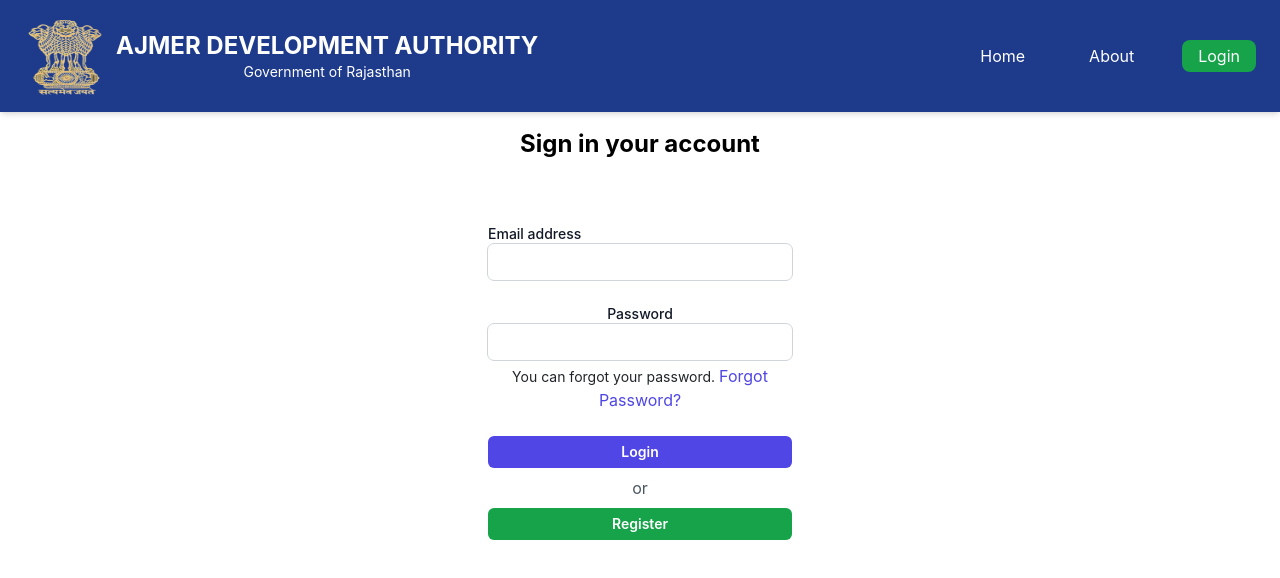
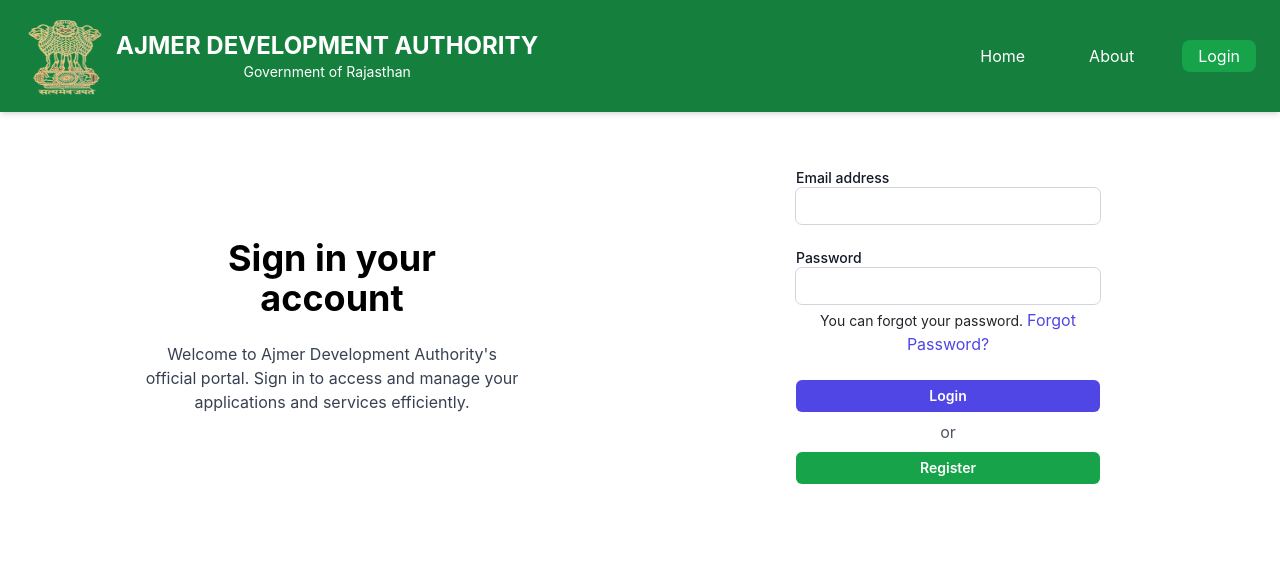
Before and after one commit to vineetsharma9252/ADA-PROJECT, a React (Create React App) app: page /login in a window 1280 px wide. Shown: the top 578 px of the page. Built offline with nearby package versions, Linux system fonts and the light colour scheme; no server answers.

Commit message:
18/03/2025 7:37AM

```diff
--- a/src/components/NavBar.js
+++ b/src/components/NavBar.js
@@ -100,7 +100,7 @@ const NavBar = () => {
   };
 
   return (
-    <nav className="shadow-md w-full z-50 top-0 left-0 bg-blue-900">
+    <nav className="shadow-md w-full z-50 top-0 left-0 bg-green-700">
       <div className="max-w-screen-xl mx-auto px-4 relative">
         {isLoading ? (
           <div className="animate-pulse p-4">
--- a/src/components/SignInForm.js
+++ b/src/components/SignInForm.js
@@ -34,12 +34,11 @@ export default function SignInForm() {
           "Content-Type": "application/json",
         },
         body: JSON.stringify(formData),
-        credentials: "include" // Important for cookies if used
+        credentials: "include", // Important for cookies if used
       });
 
       if (response.ok) {
         const data = await response.json();
-
 
         alert("Login successfully!");
 
@@ -55,35 +54,87 @@ export default function SignInForm() {
   };
 
   return (
-    <div className="flex min-h-full flex-1 flex-col justify-center px-6 py-1 lg:px-8 my-1" style={{ marginTop: "200px" }}>
-      <div className="sm:mx-auto sm:w-full sm:max-w-sm">
-        <h2 className="relative inline-block w-[70%] text-center mb-2 py-2 text-black text-2xl font-bold">
+    <div
+      className="flex min-h-full flex-1 hover:border-green-900 mx-auto flex-col lg:flex-row justify-center px-4 py-1  lg:px-6 lg:py-2 my-1 sm:my-2"
+      style={{ marginTop: "200px" }}
+    >
+      <div className="sm:mx-auto sm:w-full my-auto sm:max-w-sm">
+        <h2 className="relative inline-block w-[70%] text-center mb-2 py-2 text-black text-4xl font-bold">
           Sign in your account
         </h2>
+        <p className="hidden lg:block text-gray-700 text-center mt-2">
+          Welcome to Ajmer Development Authority's official portal. Sign in to
+          access and manage your applications and services efficiently.
+        </p>
       </div>
 
       <div className="mt-2 sm:mx-auto flex items-center sm:w-full sm:max-w-sm">
-        <form onSubmit={handleSubmit} method="POST" className="w-89 max-w-lg LoginFormCont p-10 space-y-6">
+        <form
+          onSubmit={handleSubmit}
+          method="POST"
+          className="w-89 max-w-lg LoginFormCont p-10 space-y-6"
+        >
           <div>
-            <label htmlFor="email" className="block text-sm font-medium text-left text-gray-900">Email address</label>
-            <input id="email" name="email" type="email" value={formData.email} onChange={handleChange} required className="block w-full rounded-md bg-white px-3 py-1.5 text-base text-gray-900 outline outline-1 outline-gray-300" />
+            <label
+              htmlFor="email"
+              className="block text-sm font-medium text-left text-gray-900"
+            >
+              Email address
+            </label>
+            <input
+              id="email"
+              name="email"
+              type="email"
+              value={formData.email}
+              onChange={handleChange}
+              required
+              className="block w-full rounded-md bg-white px-3 py-1.5 text-base text-gray-900 outline outline-1 outline-gray-300"
+            />
           </div>
 
           <div>
-            <label htmlFor="password" className="block text-sm font-medium text-gray-900">Password</label>
-            <input id="password" name="password" type="password" value={formData.password} onChange={handleChange} required className="block w-full rounded-md bg-white px-3 py-1.5 text-base text-gray-900 outline outline-1 outline-gray-300" />
+            <label
+              htmlFor="password"
+              className="block text-sm text-left font-medium text-gray-900"
+            >
+              Password
+            </label>
+            <input
+              id="password"
+              name="password"
+              type="password"
+              value={formData.password}
+              onChange={handleChange}
+              required
+              className="block w-full rounded-md bg-white px-3 py-1.5 text-base text-gray-900 outline outline-1 outline-gray-300"
+            />
             <div className="mt-1 text-center">
               <span className="text-sm">You can forgot your password. </span>
-              <Link to="/forgot-password" className="text-1xl text-indigo-600 hover:text-indigo-500">Forgot Password?</Link>
+              <Link
+                to="/forgot-password"
+                className="text-1xl text-indigo-600 hover:text-indigo-500"
+              >
+                Forgot Password?
+              </Link>
             </div>
           </div>
 
           <div>
-            <button type="submit" className="flex w-full justify-center rounded-md bg-indigo-600 px-3 py-1.5 text-sm font-semibold text-white hover:bg-indigo-500">Login</button>
+            <button
+              type="submit"
+              className="flex w-full justify-center rounded-md bg-indigo-600 px-3 py-1.5 text-sm font-semibold text-white hover:bg-indigo-500"
+            >
+              Login
+            </button>
             <div className="flex items-center justify-center my-2">
               <span className="text-gray-600">or</span>
             </div>
-            <Link to="/register" className="flex w-full justify-center rounded-md bg-green-600 px-3 py-1.5 text-sm font-semibold text-white hover:bg-green-500">Register</Link>
+            <Link
+              to="/register"
+              className="flex w-full justify-center rounded-md bg-green-600 px-3 py-1.5 text-sm font-semibold text-white hover:bg-green-500"
+            >
+              Register
+            </Link>
           </div>
         </form>
       </div>
```
Also changed, not shown: 2 other files (tests, documents, lock files or other folders).
